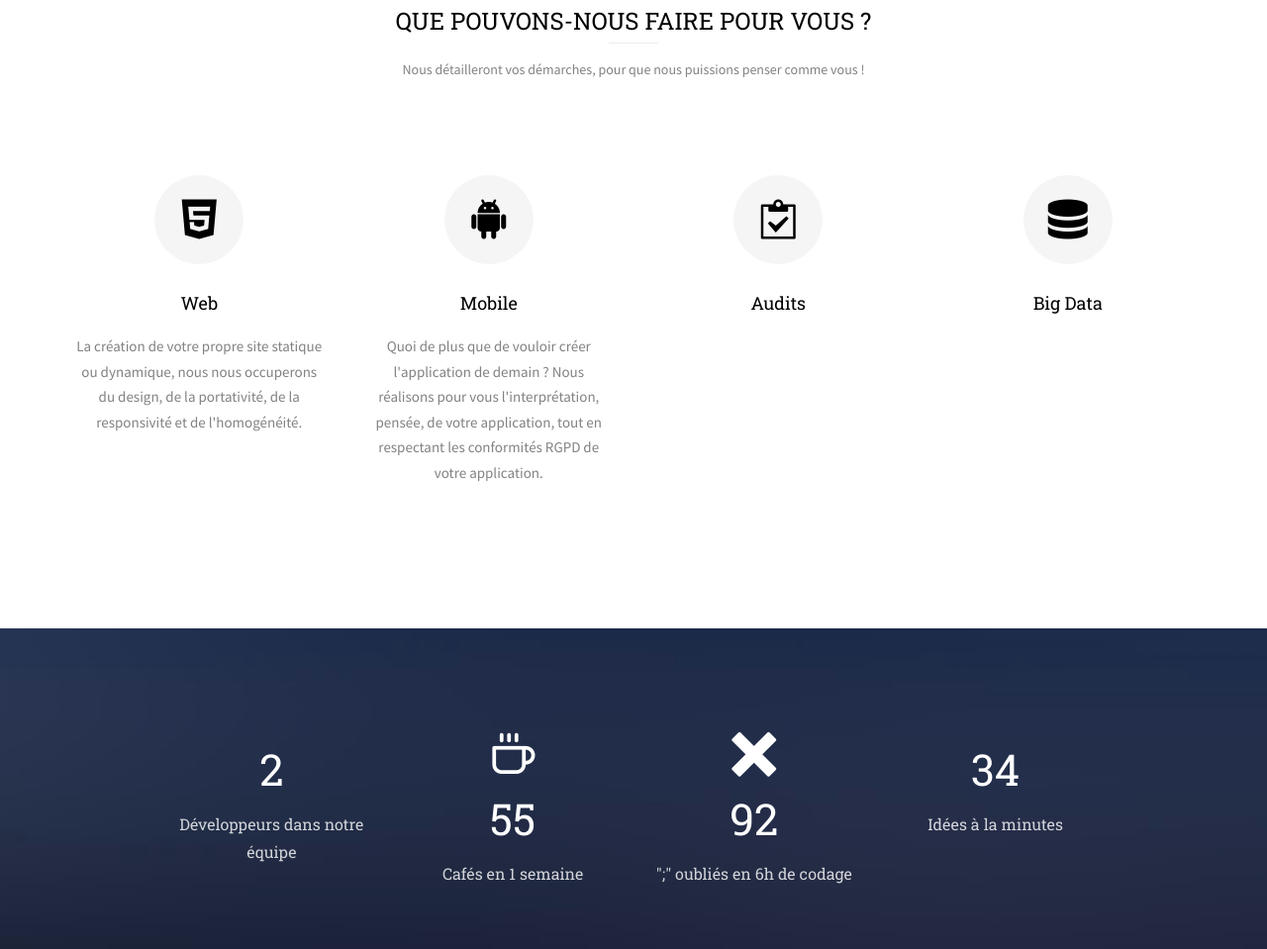
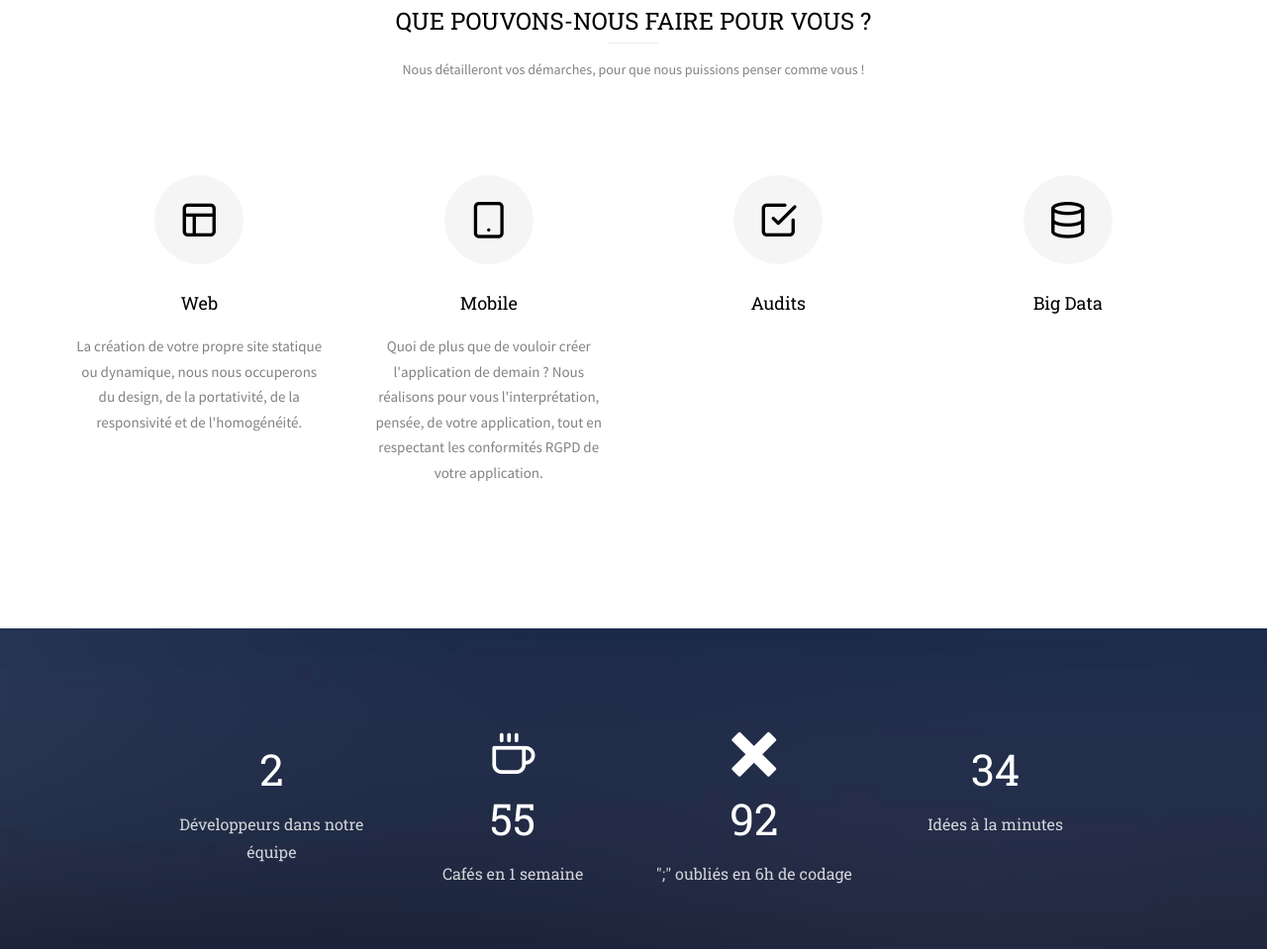
Before and after one commit to MattCrea/Yokai1000.github.io, a plain HTML site: page index.html in a window 1280 px wide. Shown: the part 854-1813 px from the top of the page at 99% size. Drawn offline with Linux system fonts and the light colour scheme; some icons are missing; files whose address does not match are found by name; a web font is replaced by a local one.

Commit message:
Path icomoon

```diff
--- a/index.html
+++ b/index.html
@@ -169,7 +169,7 @@
 				<div class="col-md-3 col-sm-6 text-center animate-box">
 					<div class="services">
 						<span class="icon">
-							<i class="icon-html-five"></i>
+							<i class="icon-layout"></i>
 						</span>
 						<div class="desc">
 							<h3><a href="services.html">Web</a></h3>
@@ -180,7 +180,7 @@
 				<div class="col-md-3 col-sm-6 text-center animate-box">
 					<div class="services">
 						<span class="icon">
-							<i class="icon-android"></i>
+							<i class="icon-tablet1"></i>
 						</span>
 						<div class="desc">
 							<h3><a href="services.html">Mobile</a></h3>
@@ -193,7 +193,7 @@
 				<div class="col-md-3 col-sm-6 text-center animate-box">
 					<div class="services">
 						<span class="icon">
-							<i class="icon-clipboard"></i>
+							<i class="icon-check-square"></i>
 						</span>
 						<div class="desc">
 							<h3><a href="#">Audits</a></h3>
@@ -204,7 +204,7 @@
 				<div class="col-md-3 col-sm-6 text-center animate-box">
 					<div class="services">
 						<span class="icon">
-							<i class="icon-database"></i>
+							<i class="icon-database1"></i>
 						</span>
 						<div class="desc">
 							<h3><a href="#">Big Data</a></h3>
```
